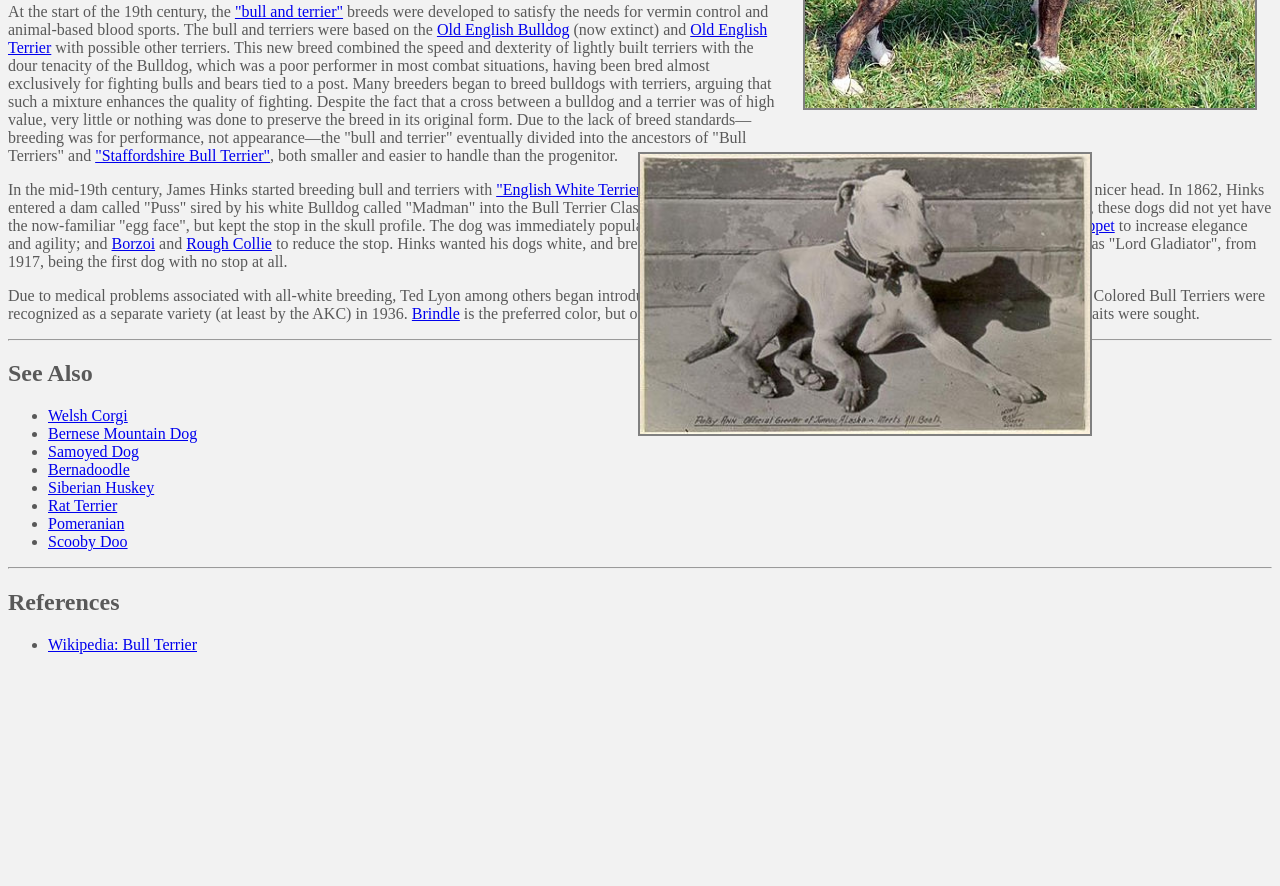
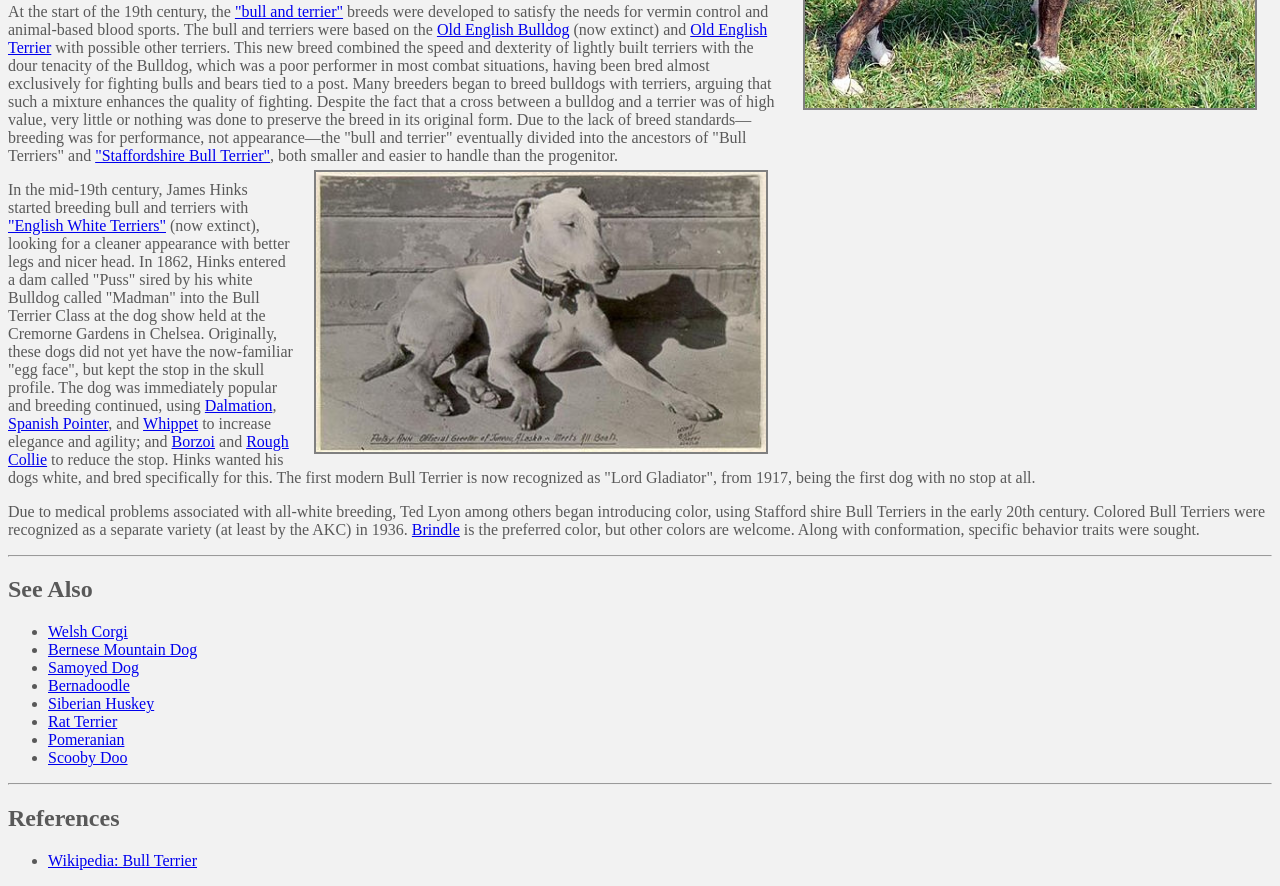
Before and after one commit to theQuinnP/theQuinnP.github.io, a plain HTML site: page assignment3.html in a window 1280 px wide. Shown: the part 900-1786 px from the top of the page. Before the commit the page ends 1570 px from the top, so only its background shows below. Drawn offline with Linux system fonts and the light colour scheme.

Commit message:
ahh pictures still bad

```diff
--- a/assignment3.html
+++ b/assignment3.html
@@ -42,7 +42,7 @@
     <h2 id="history-section"> History</h2>
     <p>
       At the start of the 19th century, the <a href="https://en.wikipedia.org/wiki/Bull_and_terrier">"bull and terrier"</a> breeds were developed to satisfy the needs for vermin control and animal-based blood sports. The bull and terriers were based on the <a href="https://en.wikipedia.org/wiki/Old_English_Bulldog">Old English Bulldog</a> (now extinct) and <a href="https://en.wikipedia.org/wiki/Black_and_tan_terrier">Old English Terrier</a> with possible other terriers. This new breed combined the speed and dexterity of lightly built terriers with the dour tenacity of the Bulldog, which was a poor performer in most combat situations, having been bred almost exclusively for fighting bulls and bears tied to a post. Many breeders began to breed bulldogs with terriers, arguing that such a mixture enhances the quality of fighting. Despite the fact that a cross between a bulldog and a terrier was of high value, very little or nothing was done to preserve the breed in its original form. Due to the lack of breed standards—breeding was for performance, not appearance—the "bull and terrier" eventually divided into the ancestors of "Bull Terriers" and <a href="https://en.wikipedia.org/wiki/Staffordshire_Bull_Terrier">"Staffordshire Bull Terrier"</a>, both smaller and easier to handle than the progenitor.
-      <img src = "img/bullTerrier-3.jpeg" alt = "picture of a bull terrier" style =" position: absolute; width:450px; float: right; border: 2px solid grey; margin-top: 5px; margin-left: 20px; margin-right: 15px;">
+      <img src = "img/bullTerrier-3.jpeg" alt = "picture of a bull terrier" style ="width:450px; float: right; border: 2px solid grey; margin-top: 5px; margin-left: 20px; margin-right: 15px;">
       <p>In the mid-19th century, James Hinks started breeding bull and terriers with <a href="https://en.wikipedia.org/wiki/English_White_Terrier">"English White Terriers"</a> (now extinct), looking for a cleaner appearance with better legs and nicer head. In 1862, Hinks entered a dam called "Puss" sired by his white Bulldog called "Madman" into the Bull Terrier Class at the dog show held at the Cremorne Gardens in Chelsea. Originally, these dogs did not yet have the now-familiar "egg face", but kept the stop in the skull profile. The dog was immediately popular and breeding continued, using <a href="https://en.wikipedia.org/wiki/dalmation_(dog)">Dalmation</a>, <a href="https://en.wikipedia.org/wiki/Pachón_Navarro">Spanish Pointer</a>, and <a href="https://en.wikipedia.org/wiki/Whippet">Whippet</a> to increase elegance and agility; and <a href="https://en.wikipedia.org/wiki/Borzoi">Borzoi</a> and <a href="https://en.wikipedia.org/wiki/Rough_Collie">Rough Collie</a> to reduce the stop. Hinks wanted his dogs white, and bred specifically for this. The first modern Bull Terrier is now recognized as "Lord Gladiator", from 1917, being the first dog with no stop at all. </p>
       <p>Due to medical problems associated with all-white breeding, Ted Lyon among others began introducing color, using Stafford shire Bull Terriers in the early 20th century. Colored Bull Terriers were recognized as a separate variety (at least by the AKC) in 1936. <a href="https://en.wikipedia.org/wiki/Brindle">Brindle</a> is the preferred color, but other colors are welcome. Along with conformation, specific behavior traits were sought. </p>
 
```
